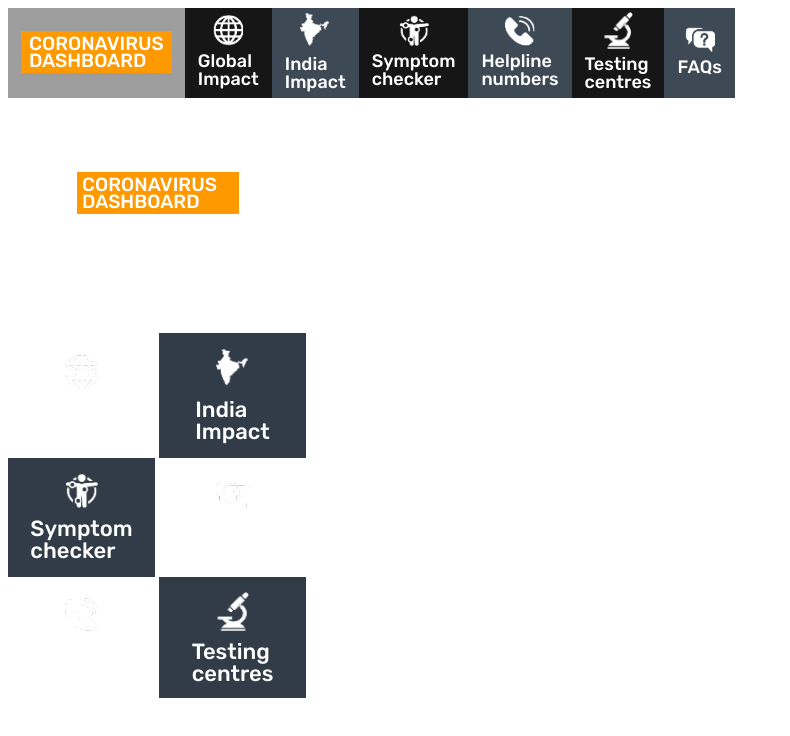
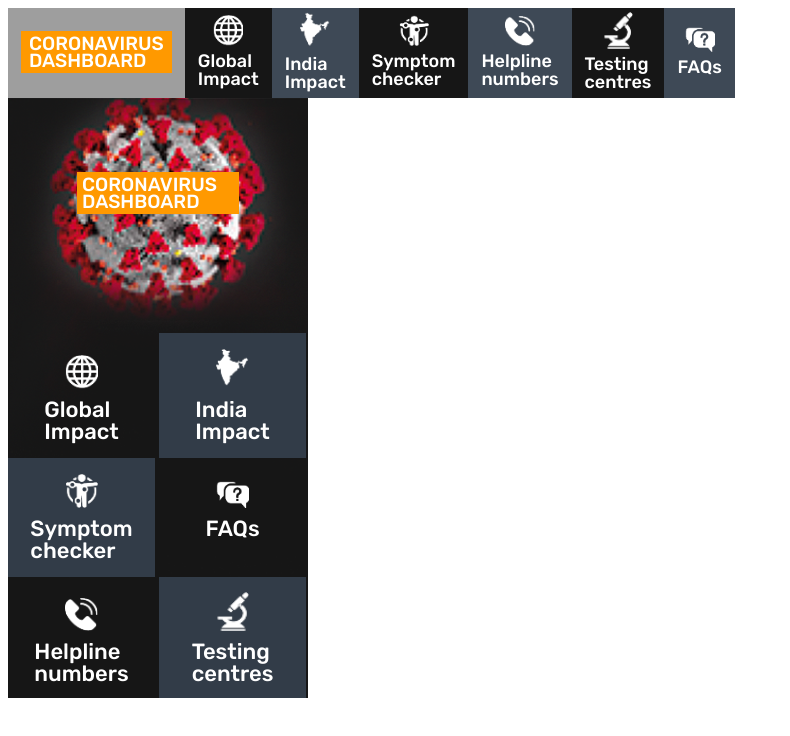
Before and after one commit to indhu1196/corona-promo, a plain HTML site: page index.html in a window 1280 px wide. Shown: the whole page, without its empty margins (0-790 px from the left). Drawn offline with Linux system fonts and the light colour scheme; the site is published under a folder, as on GitHub Pages, so addresses that start at the root find nothing; grey boxes are pictures that could not be loaded.

Commit message:
Update style.css

```diff
--- a/css/style.css
+++ b/css/style.css
@@ -95,7 +95,7 @@
     height: 600px;
     overflow: hidden;
     position: relative;
-    background: url('/img/corono-bg.png') no-repeat;
+    background: url('../img/corono-bg.png') no-repeat;
 }
 #side-wrapper a {
     text-decoration: none;
```
